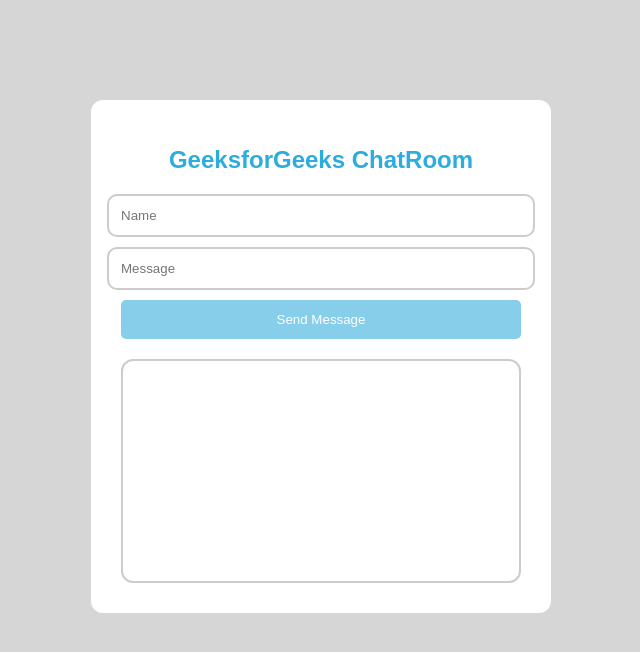
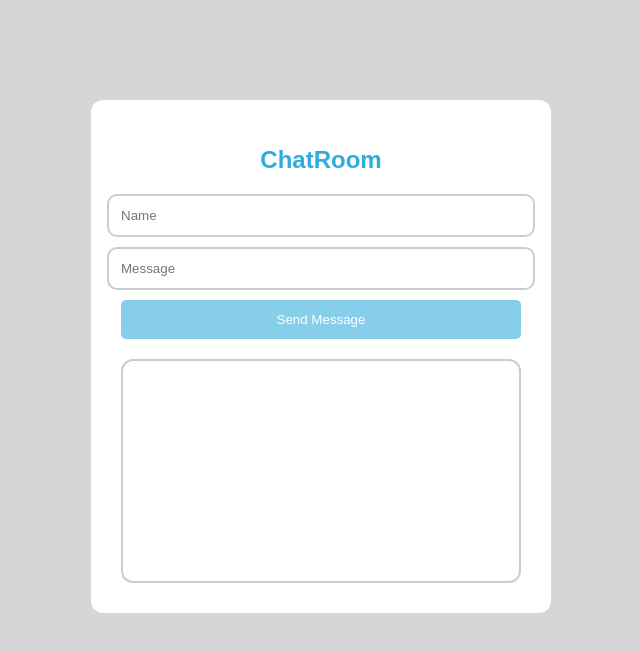
Before and after one commit to milaaano/real-time-chatroom, a website: page index.html in a window 1280 px wide. Shown: the whole page, without its empty margins (319-959 px from the left). Drawn offline with nearby package versions, Linux system fonts and the light colour scheme; no server answers.

Commit message:
initial commit

```diff
--- a/index.html
+++ b/index.html
@@ -4,13 +4,13 @@
 <html>
 
 <head>
-    <title>GeeksforGeeks ChatRoom</title>
+    <title>ChatRoom</title>
     <link rel="stylesheet" href="style.css">
 </head>
 
 <body>
     <div class="container">
-        <h1 class="logo">GeeksforGeeks ChatRoom</h1>
+        <h1 class="logo">ChatRoom</h1>
         <form class="form" id="form">
             <input class="input" type="text" placeholder="Name" id="myname">
             <input class="input" type="text" placeholder="Message" id="message">
```
